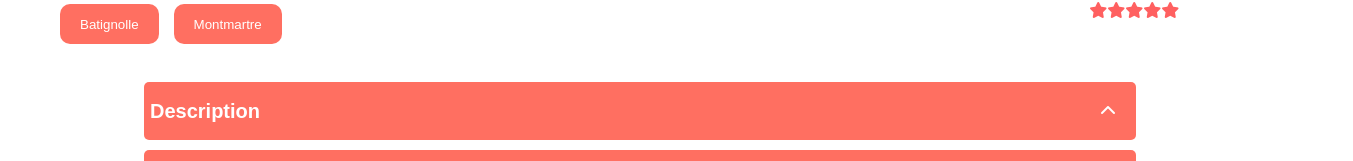
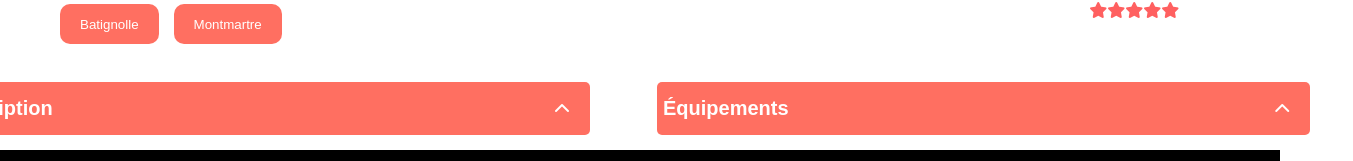
Before and after one commit to franckgullit/kasa, a React (Create React App) app: page / in a window 1280 px wide. Both pictures are taken after a click on the element "Appartement cosy". Shown: the part 639-800 px from the top of the page, 1353 px wide, since content can reach past the window. Built offline with nearby package versions, Linux system fonts and the light colour scheme.

Commit message:
logement collapse problem

```diff
--- a/src/pages/Logements/Logements.scss
+++ b/src/pages/Logements/Logements.scss
@@ -2,14 +2,14 @@
     padding: 10px;
 }
 
-.logement_details{
+.logement_details {
     display: flex;
     flex-direction: row;
     justify-content: space-between;
-    margin-bottom:33px;
+    margin-bottom: 33px;
 
-    .Host{
-        margin-right:86px;
+    .Host {
+        margin-right: 86px;
     }
 }
 
@@ -24,22 +24,34 @@
         font-size: 36px;
         font-weight: 500;
         color: #FF6060;
-        margin-bottom:0px;
-        margin-top:0px;
+        margin-bottom: 0px;
+        margin-top: 0px;
     }
 
     .location {
         font-size: 18px;
         font-weight: 500;
         color: #000000;
-        margin-top:0px;
+        margin-top: 0px;
     }
 }
 
-.description_equipements{
+.description_equipements {
+    display: flex;
+    flex-direction: row;
+    justify-content: center;
+    gap: 14px;
+
+    button {
+        width: 49em;
+        margin-right: 33px;
+        height:4em;
+    }
+
+    ul {
+        list-style: none;
+        margin-right: 10px;
+    }
 
 
-    .equipements{
-        list-style: none;
-    }
 }
```
